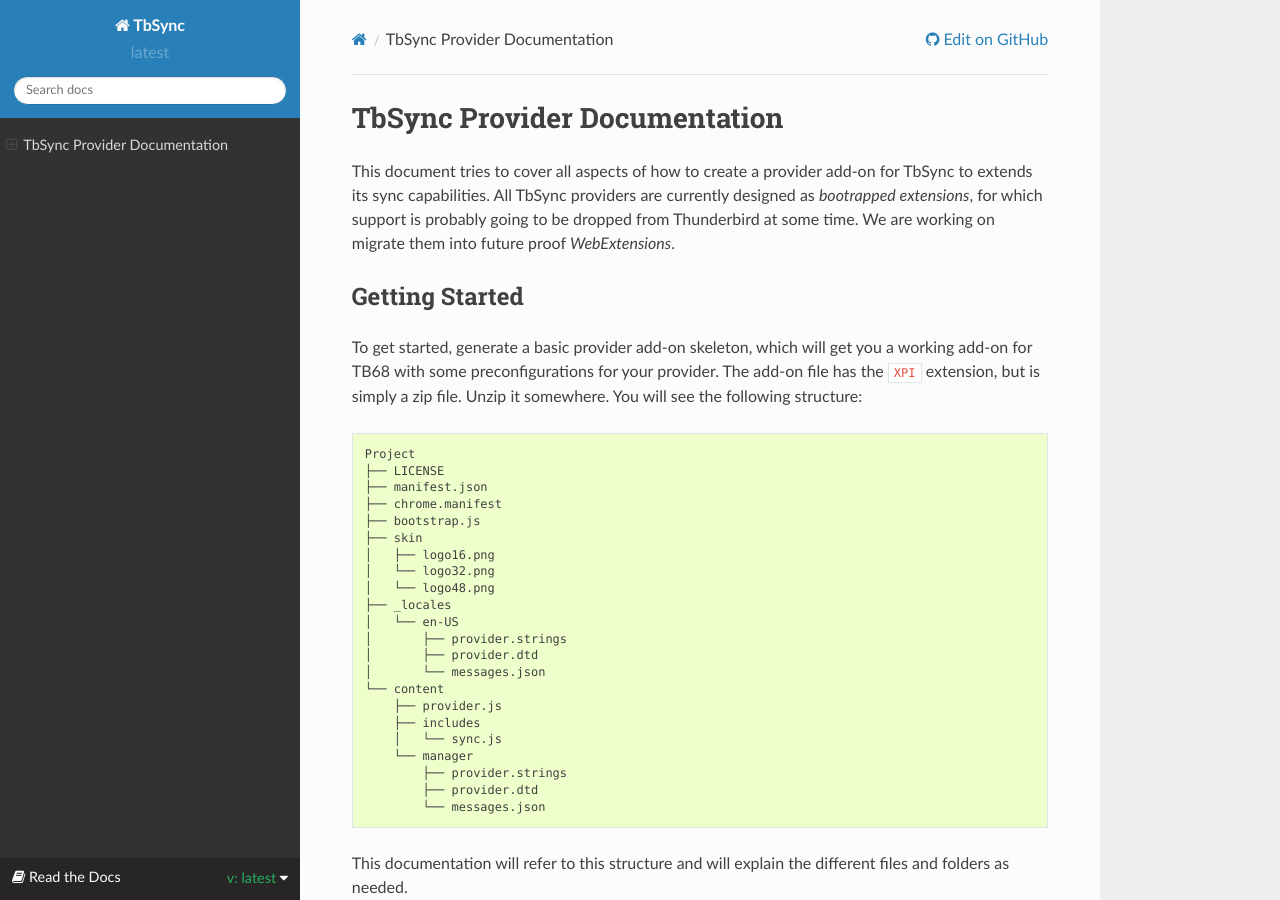
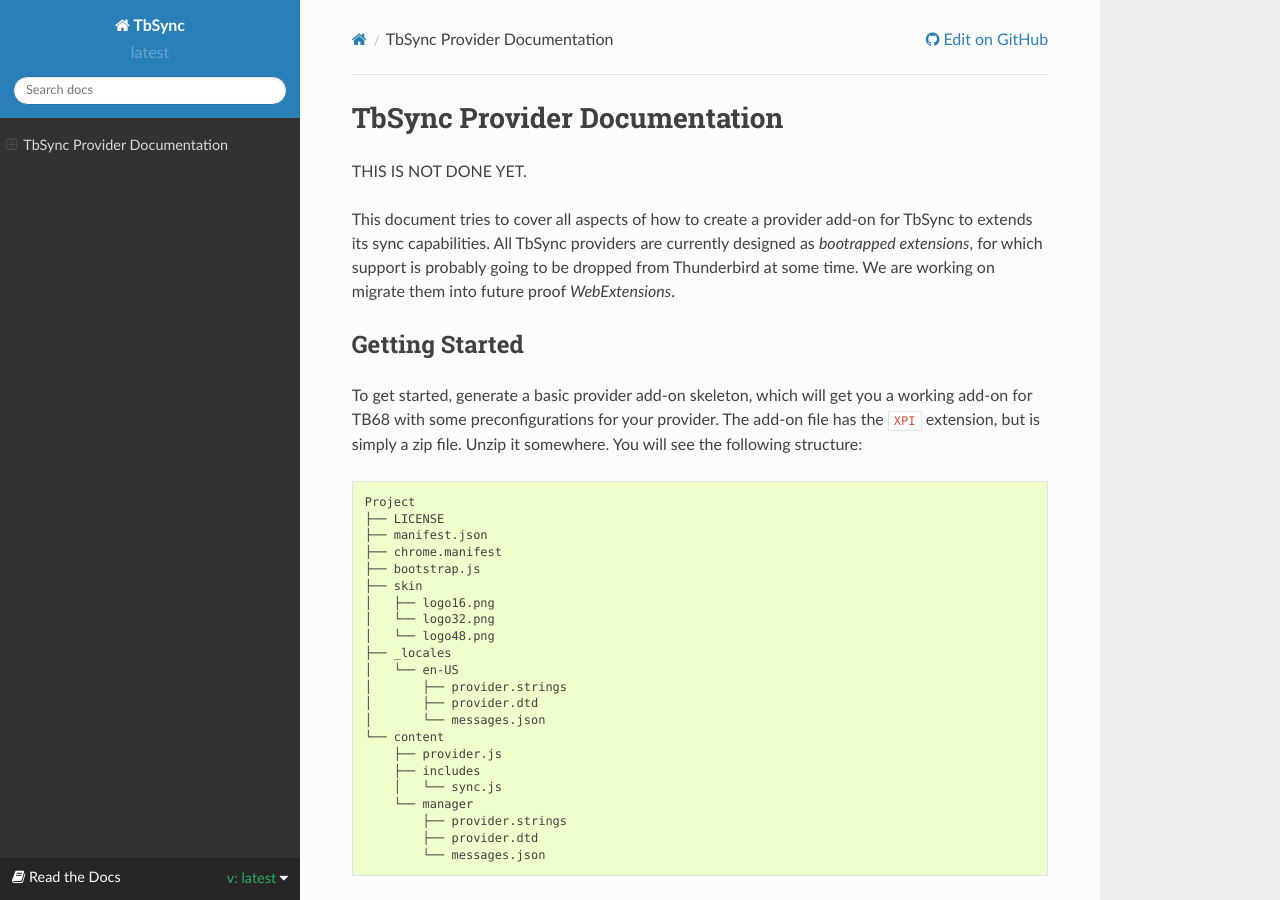
Before and after one commit to jobisoft/Provider-4-TbSync, a Sphinx documentation site: the page built from docs/index.rst, in a window 1280 px wide and 900 px high. Built offline with Sphinx 7.4.7 and the Read the Docs theme 2.0.0, drawn with Linux system fonts in a browser that asks for light colours.

Commit message:
Update index.rst

```diff
--- a/docs/index.rst
+++ b/docs/index.rst
@@ -1,5 +1,7 @@
 TbSync Provider Documentation
 =================================
+
+THIS IS NOT DONE YET.
 
 This document tries to cover all aspects of how to create a provider add-on for TbSync to extends its sync capabilities. All TbSync providers are currently designed as *bootrapped extensions*, for which support is probably going to be dropped from Thunderbird at some time. We are working on migrate them into future proof *WebExtensions*.
 
```
